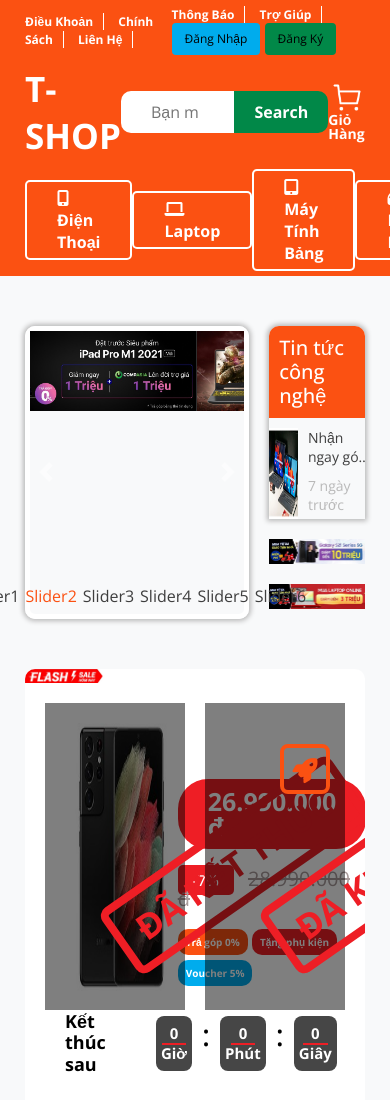
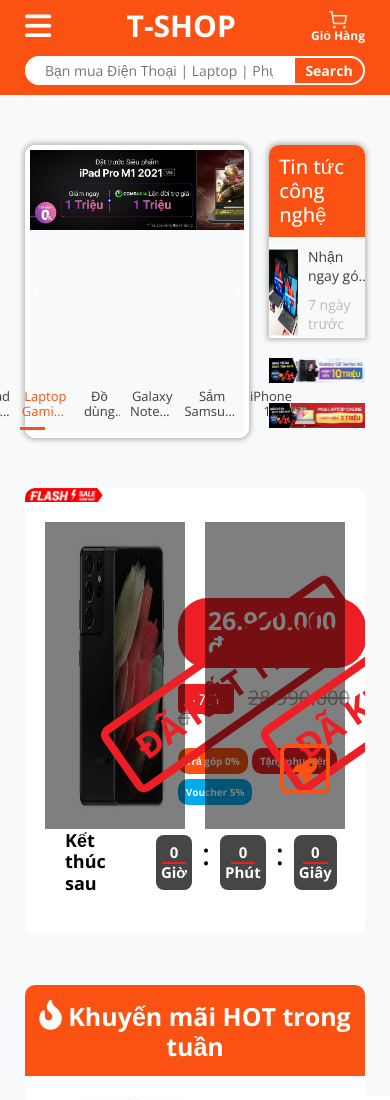
Before and after one commit to nickdvt0209/T-shop, a plain HTML site: page index.html in a window 390 px wide. Shown: the top 1100 px of the page. Drawn offline with nearby package versions, Linux system fonts and the light colour scheme.

Commit message:
responsive header

```diff
--- a/index.html
+++ b/index.html
@@ -38,12 +38,13 @@
           <div class="header__top-right">
             <a href="">Thông Báo</a>
             <a href="">Trợ Giúp</a>
-            <button class="header__top-btnlogin btn">Đăng Nhập</button>
-            <button class="header__top-btnlogout btn">Đăng Ký</button>
+            <button class="header__top-btnlogin">Đăng Nhập</button>
+            <button class="header__top-btnlogout">Đăng Ký</button>
           </div>
         </div>
 
         <nav class="header__center">
+          <i class="fa fa-bars header__toggle"></i>
           <a class="header__center-logo">T-SHOP</a>
           <form class="header__center-form">
             <input
@@ -59,6 +60,17 @@
             <b class="header__center-text">Giỏ Hàng</b>
           </div>
         </nav>
+
+        <form class="header__search-mobile">
+            <input
+              class="header__search-mobile-input"
+              type="search"
+              placeholder="Bạn mua Điện Thoại | Laptop | Phụ Kiện ..."
+              aria-label="Search"
+            />
+            <button class="header__search-mobile-button" type="submit">Search</button>
+          </form>
+
         <div class="header__bottom">
           <div class="header__bottom-nav">
             <a href="">
@@ -91,12 +103,12 @@
         <div class="hero__list">
           <div id="carouselExampleIndicators" class="carousel slide hero__image" data-ride="carousel">
             <ol class="carousel-indicators">
-              <li data-target="#carouselExampleIndicators" data-slide-to="0" class="active">Slider1</li>
-              <li data-target="#carouselExampleIndicators" data-slide-to="1">Slider2</li>
-              <li data-target="#carouselExampleIndicators" data-slide-to="2">Slider3</li>
-              <li data-target="#carouselExampleIndicators" data-slide-to="3">Slider4</li>
-              <li data-target="#carouselExampleIndicators" data-slide-to="4">Slider5</li>
-              <li data-target="#carouselExampleIndicators" data-slide-to="5">Slider6</li>
+              <li data-target="#carouselExampleIndicators" data-slide-to="0" class="active"><p>iPad Pro M1 2021 giảm ngay 1 triệu</p></li>
+              <li data-target="#carouselExampleIndicators" data-slide-to="1"><p>Laptop Gaming giảm đến 3 triệu |Trả góp 0%</p></li>
+              <li data-target="#carouselExampleIndicators" data-slide-to="2"><p>Đồ dùng thông minh Xiaomi giá tốt</p></li>
+              <li data-target="#carouselExampleIndicators" data-slide-to="3"><p>Galaxy Note20 Ultra giảm sốc 11,5 triệu</p></li>
+              <li data-target="#carouselExampleIndicators" data-slide-to="4"><p>Sắm Samsung ưu đãi đến 11 triệu</p></li>
+              <li data-target="#carouselExampleIndicators" data-slide-to="5"><p>iPhone 12 Series giảm đến 5.8 triệu</p></li>
             </ol>
             <div class="carousel-inner">
               <div class="carousel-item active">
--- a/scss/layout/_header.scss
+++ b/scss/layout/_header.scss
@@ -26,18 +26,23 @@
         transition: all 0.2s linear;
 
         &:hover {
-          color: $color-primary;
           font-size: 13px;
+          background: transparent;
+          border: 2px solid #fff;
         }
       }
     }
-    &-btnlogin {
+    &-btnlogin,
+    &-btnlogout {
       background: $color-blue;
       font-size: 12px;
+      padding: 10px;
+      color: #fff;
+      font-weight: 700;
+      border-radius: 5px;
     }
     &-btnlogout {
       background: #018848;
-      font-size: 12px;
     }
   }
 
@@ -93,6 +98,36 @@
       }
     }
   }
+  &__toggle {
+    font-size: 30px;
+    display: none;
+  }
+
+  &__search-mobile {
+    border-radius: 20px;
+    background: #fff;
+    overflow: hidden;
+    margin-top: 10px;
+    margin-bottom: 5px;
+    position: relative;
+    display: none;
+    &-input {
+      width: 80%;
+      padding: 10px 20px;
+    }
+    &-button {
+      width: 20%;
+      padding: 10px;
+      margin-right: 3px;
+      border-radius: 0 20px 20px 0;
+      background: $color-primary;
+      color: #fff;
+      font-weight: 700;
+      position: absolute;
+      top: 3px;
+      right: 0;
+    }
+  }
 
   &__bottom {
     &-nav {
--- a/scss/layout/_hero.scss
+++ b/scss/layout/_hero.scss
@@ -24,6 +24,7 @@
       grid-template-columns: repeat(6, 1fr);
       margin: 0;
       padding: 0 15px;
+      bottom: 3px;
       li {
         background: transparent;
         text-indent: unset;
@@ -31,10 +32,51 @@
         height: unset;
         color: $color-gray-400;
         text-align: center;
+        padding: 10px 2px;
+        position: relative;
+        cursor: pointer;
+        &::after {
+          content: "";
+          display: inline-block;
+          position: absolute;
+          bottom: 0;
+          left: 0;
+          width: 0;
+          height: 3px;
+          background: $color-primary;
+          transition: all 0.2s linear;
+        }
+        &:hover {
+          color: $color-primary;
+          &::after {
+            width: 100%;
+          }
+        }
+        p {
+          margin: 0;
+          display: -webkit-box;
+          -webkit-box-orient: vertical;
+          text-overflow: ellipsis;
+          overflow: hidden;
+          -webkit-line-clamp: 2;
+          font-size: 13px;
+          line-height: 1.2;
+        }
       }
       .active {
         background: transparent;
         color: $color-primary;
+        &::after {
+          width: 100%;
+        }
+      }
+    }
+    .carousel-control-next,
+    .carousel-control-prev {
+      width: 5%;
+      &-icon {
+        width: 30px;
+        height: 30px;
       }
     }
   }
--- a/scss/responsive/_responsive.scss
+++ b/scss/responsive/_responsive.scss
@@ -1,8 +1,75 @@
 @media screen and(max-width:1023px) {
+  .header {
+    &__center-form {
+      padding: 0 25px;
+    }
+    &__bottom-nav a {
+      padding: 5px 10px;
+    }
+  }
 }
 
 @media screen and (max-width: 767px) {
+  .header {
+    &__top {
+      display: none;
+    }
+    &__center {
+      margin-bottom: 0;
+      &-form {
+        display: none;
+      }
+      &-cart:hover {
+        img {
+          width: 30px;
+          height: 30px;
+        }
+        b {
+          font-size: 14px;
+        }
+      }
+    }
+    &__search-mobile {
+      display: block;
+    }
+
+    &__toggle {
+      display: block;
+    }
+    &__bottom {
+      display: none;
+    }
+  }
 }
 
 @media screen and (max-width: 479px) {
+  .header {
+    &__center {
+      &-logo {
+        font-size: 30px;
+      }
+      &-cart {
+        img {
+          width: 20px;
+          height: 20px;
+        }
+        b {
+          font-size: 12px;
+        }
+      }
+    }
+    &__search-mobile {
+      &-input {
+        padding: 5px 20px;
+        font-size: 14px;
+      }
+      &-button {
+        padding: 5px;
+        margin-right: 2px;
+        top: 2px;
+        font-size: 14px;
+        line-height: 1.1;
+      }
+    }
+  }
 } ;
```
Also changed, not shown: css/style.css.
